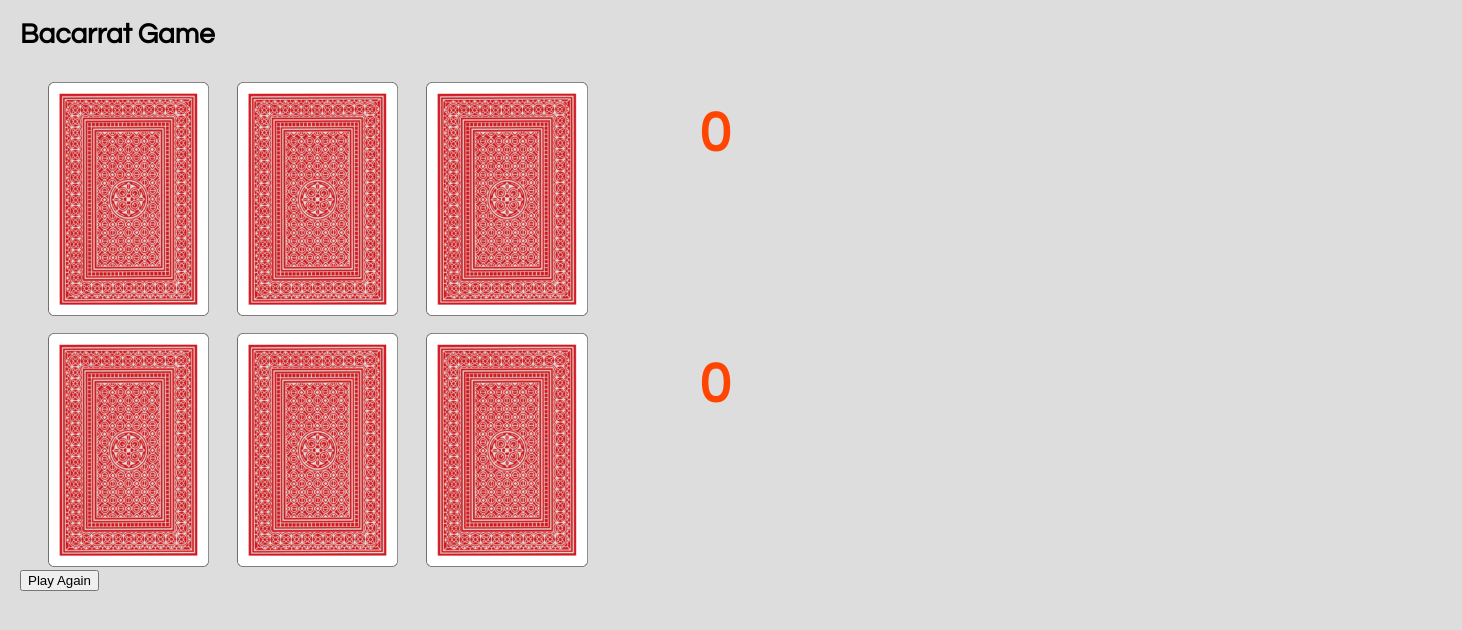
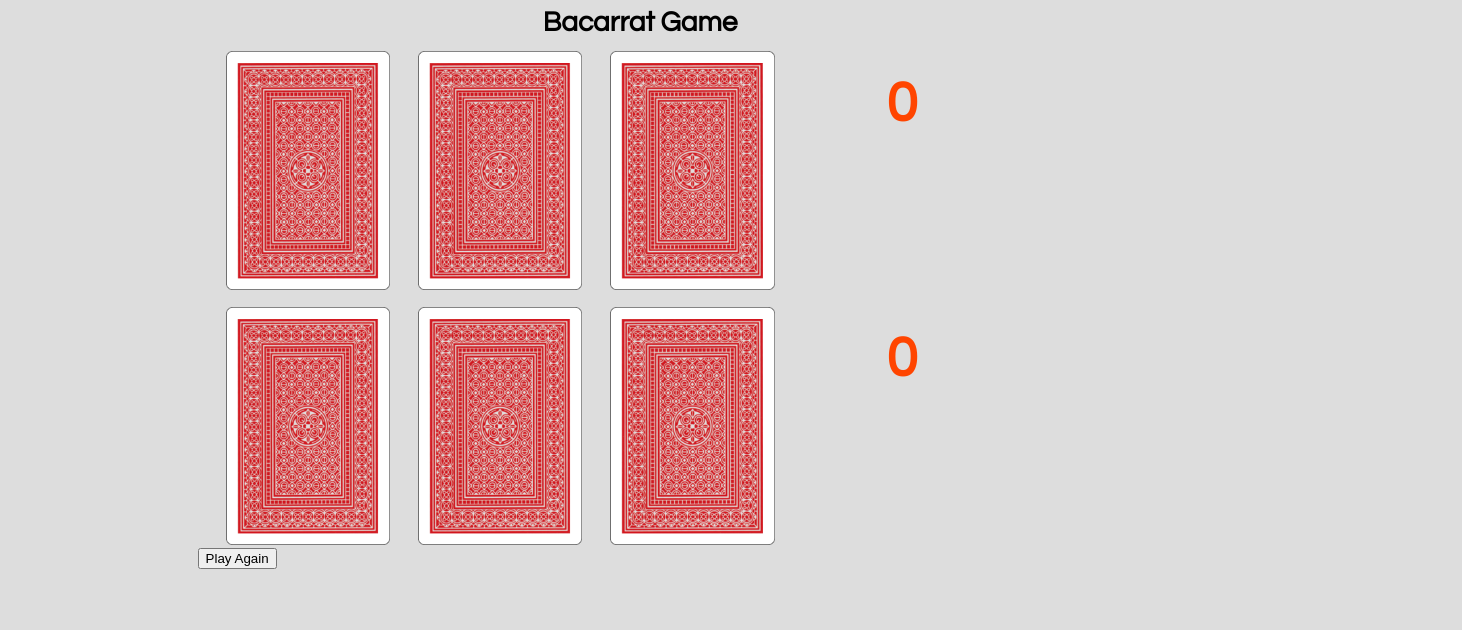
Before and after one commit to VikasSherawat/Games, a React app: page / in a window 1280 px wide. Shown: the whole page, 1462 px wide, since content can reach past the window. Built offline with nearby package versions, Linux system fonts and the light colour scheme.

Commit message:
changing style

```diff
--- a/src/helper.js
+++ b/src/helper.js
@@ -12,11 +12,11 @@ export function calculateWinner(squares) {
     return names[winner];
 }
 
-export function getDealerScore(squares){
+function getDealerScore(squares){
     return (extractNumber(squares[0]) + extractNumber(squares[1])+ extractNumber(squares[2])) % 10;
 }
 
-export function getPlayerScore(squares){
+function getPlayerScore(squares){
     return (extractNumber(squares[3]) + extractNumber(squares[4])+ extractNumber(squares[5])) % 10;
 }
 
--- a/src/index.css
+++ b/src/index.css
@@ -1,6 +1,5 @@
 body {
     font: 14px "Century Gothic", Futura, sans-serif;
-    margin: 20px;
     background: #ddd;
   }
 
@@ -24,6 +23,7 @@ body {
   .game{
     width: 100%;
     height: 100%;
+    margin-left: 15%;
   }
 
   .score{
@@ -34,3 +34,11 @@ body {
     font-size: 4em;
     color:orangered;
   }
+
+  #banner h1{
+    width: 100%;
+    height:5%;
+    margin: 0;
+    padding: 0;
+    text-align: center;
+  }
```
